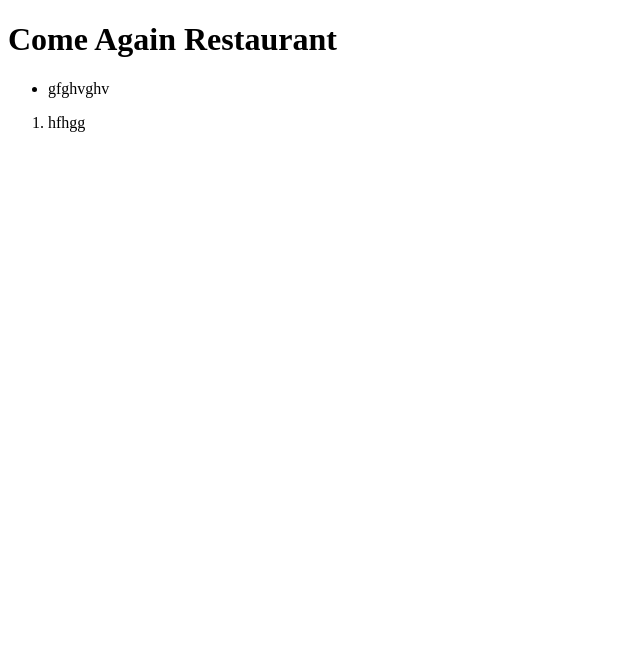
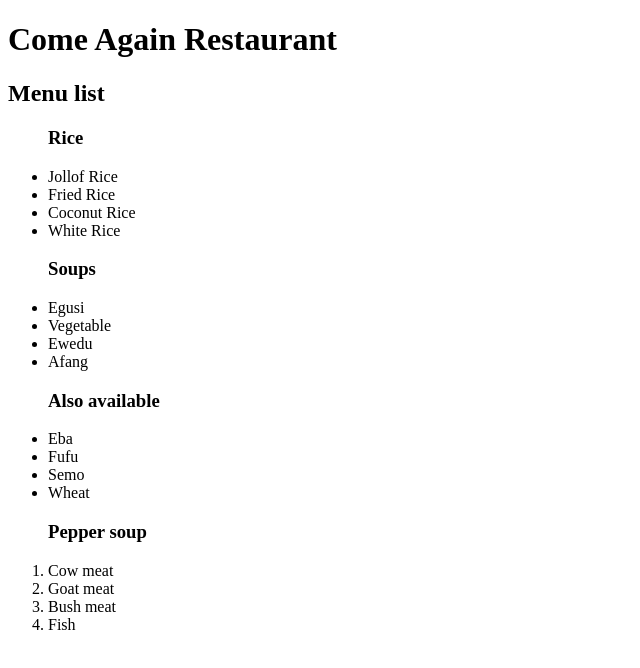
Before and after one commit to RichardFarouk/Aurora-Project, a plain HTML site: page index.html in a window 1280 px wide. Shown: the whole page, without its empty margins (0-640 px from the left). Drawn offline with Linux system fonts and the light colour scheme.

Commit message:
commit 02

```diff
--- a/index.html
+++ b/index.html
@@ -6,15 +6,49 @@
         <title>First task</title>
     </head>
     <body>
-        <header>
+        <div>
             <h1>Come Again Restaurant</h1>
-            <ul>
-                <li>gfghvghv</li>
-            </ul>
-            <ol>
-                <li>hfhgg</li>
-            </ol>
-        </header>
+            <h2>Menu list</h2>
+            <div>
+                <ul>
+                    <h3>Rice</h3>
+                    <li>Jollof Rice</li>
+                    <li>Fried Rice</li>
+                    <li>Coconut Rice</li>
+                    <li>White Rice</li>
+                </ul>
+            </div>
+
+            <div>
+                <ul>
+                    <h3>Soups</h3>
+                    <li>Egusi</li>
+                    <li>Vegetable</li>
+                    <li>Ewedu</li>
+                    <li>Afang</li>
+                </ul>
+            </div>
+
+            <div>
+                <ul>
+                    <h3>Also available</h3>
+                    <li>Eba</li>
+                    <li>Fufu</li>
+                    <li>Semo</li>
+                    <li>Wheat</li>
+                </ul>
+            </div>
+
+            <div>
+                <ol>
+                    <h3>Pepper soup</h3>
+                    <li>Cow meat</li>
+                    <li>Goat meat</li>
+                    <li>Bush meat</li>
+                    <li>Fish</li>
+                </ol>
+            </div>
+        </div>
 
     </body>
 </html>
```
